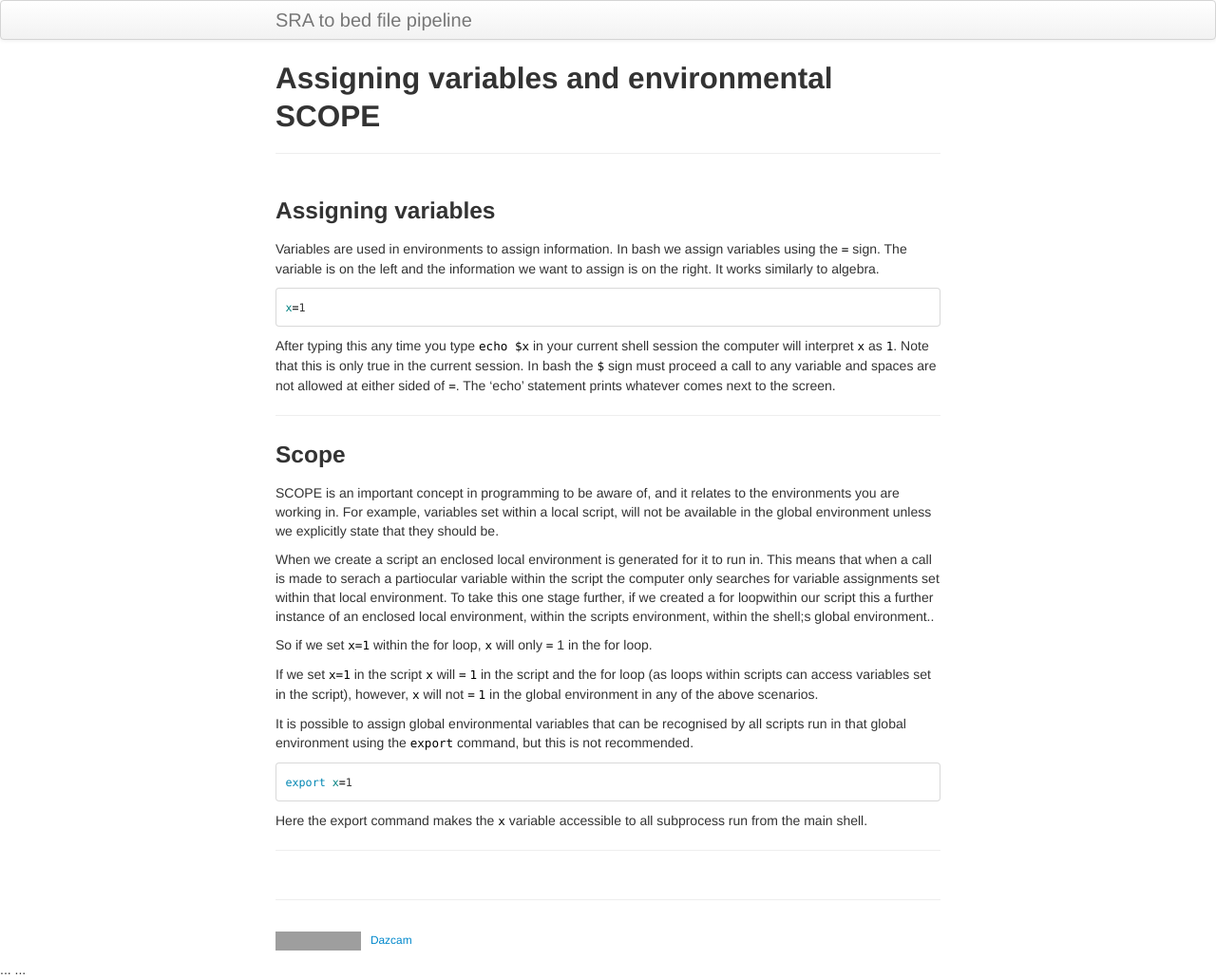
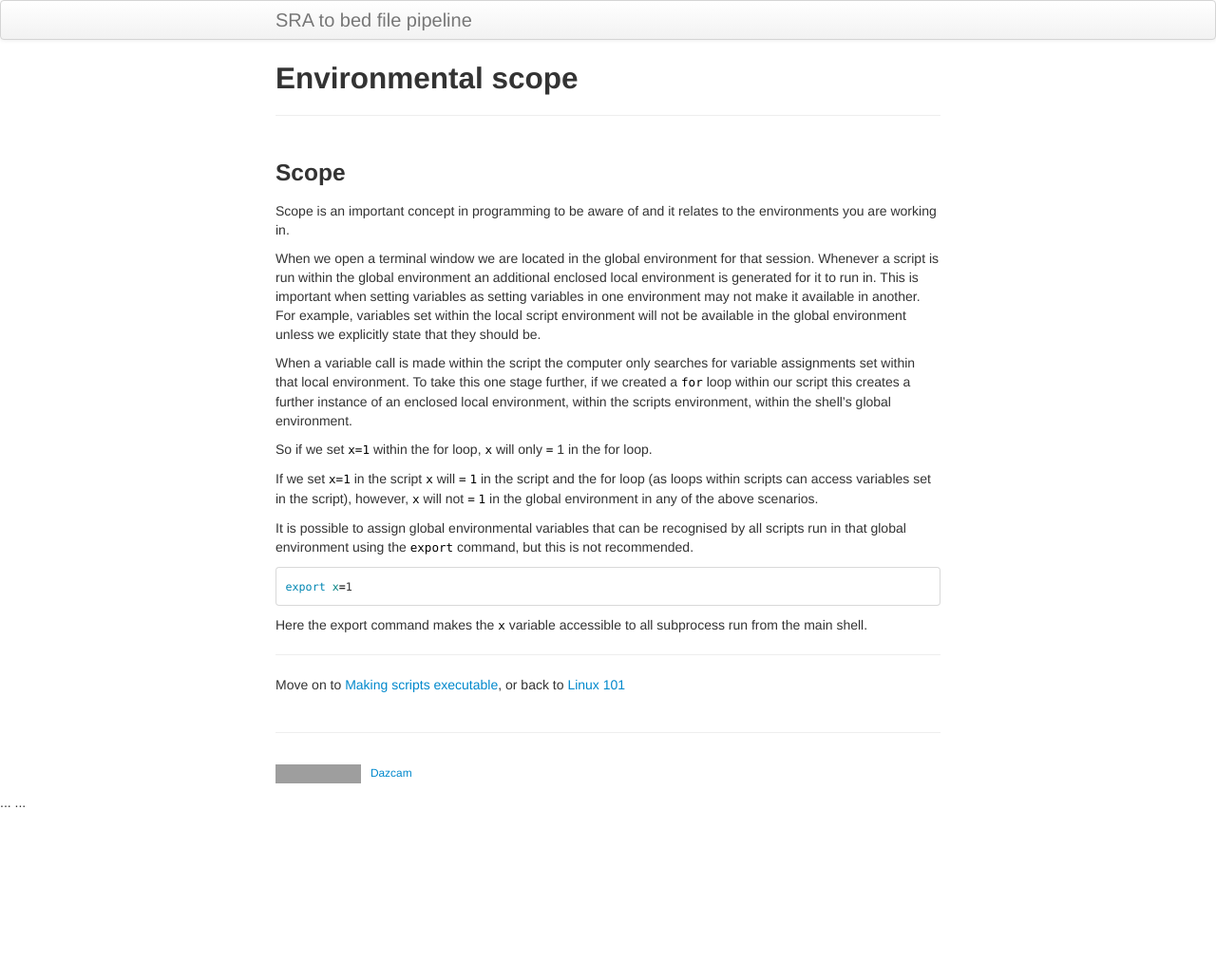
Before and after one commit to Dazcam/Bioinformatics-tutorials, a Jekyll site: the page built from pages/scope.md, in a window 1280 px wide. Shown: the whole page at 95% size. Built offline with Jekyll 4.4.1, drawn with Linux system fonts in a browser that asks for light colours; after the commit the page ends 900 px from its top, so only the background shows below that; grey boxes are pictures that could not be loaded.

Commit message:
Background page edits

```diff
--- a/pages/scope.md
+++ b/pages/scope.md
@@ -1,34 +1,22 @@
 ---
 layout: page
-title: Assigning variables and environmental SCOPE
+title: Environmental scope
 description: How to assign varaibels in BASH and understanding environmental scope
 ---
 
-### Assigning variables
-
-Variables are used in environments to assign information. In bash we assign variables using the `=` sign. The variable
-is on the left and the information we want to assign is on the right. It works similarly to algebra.
-
-~~~bash
-x=1
-~~~
-
-After typing this any time you type `echo $x` in your current shell session the computer will interpret `x` as `1`. Note
-that this is only true in the current session. In bash the `$` sign must proceed a call to any variable and spaces are
-not allowed at either sided of `=`. The 'echo' statement prints whatever comes next to the screen.
-
-***
-
 ### Scope
 
-SCOPE is an important concept in programming to be aware of, and it relates to the environments you
-are working in. For example, variables set within a local script, will not be available in the global environment
-unless we explicitly state that they should be.
+Scope is an important concept in programming to be aware of and it relates to the environments you
+are working in.
 
-When we	create a script an enclosed local environment is generated for it to run in. This means that when a call is made
-to serach a partiocular variable within the script the computer  only searches for variable assignments set within that
-local environment. To take this one stage further, if we created a for loopwithin our script this a further instance of
-an enclosed local environment, within the scripts environment, within the shell;s global environment..
+When we open a terminal window we are located in the global environment for that session. Whenever a script is run within the global
+environment an additional enclosed local environment is generated for it to run in. This is important when setting variables
+as setting variables in one environment may not make it available in another. For example, variables set within the local script
+environment will not be available in the global environment unless we explicitly state that they should be.
+
+When a variable call is made within the script the computer only searches for variable assignments set within that
+local environment. To take this one stage further, if we created a `for` loop within our script this creates a further instance of
+an enclosed local environment, within the scripts environment, within the shell's global environment.
 
 So if we set `x=1` within the for loop,	`x` will only `=` 1 in the for loop.
 
@@ -45,3 +33,6 @@ export x=1
 Here the export command makes the `x` variable accessible to all subprocess run from the main shell.
 
 ***
+
+Move on to [Making scripts executable](/SRA-to-Peak/pages/make_script_executable.html), or back
+to [Linux 101]({{ site.baseurl }}/pages/linux101.html)
```
Also changed, not shown: index.md (+5 -3 lines), pages/installing_required_packages.md (+1 -1 lines), pages/linux101.md (+18 -2 lines), pages/make_script_executable.md (+5 -0 lines), pages/virtual_environments.md (+15 -0 lines).
